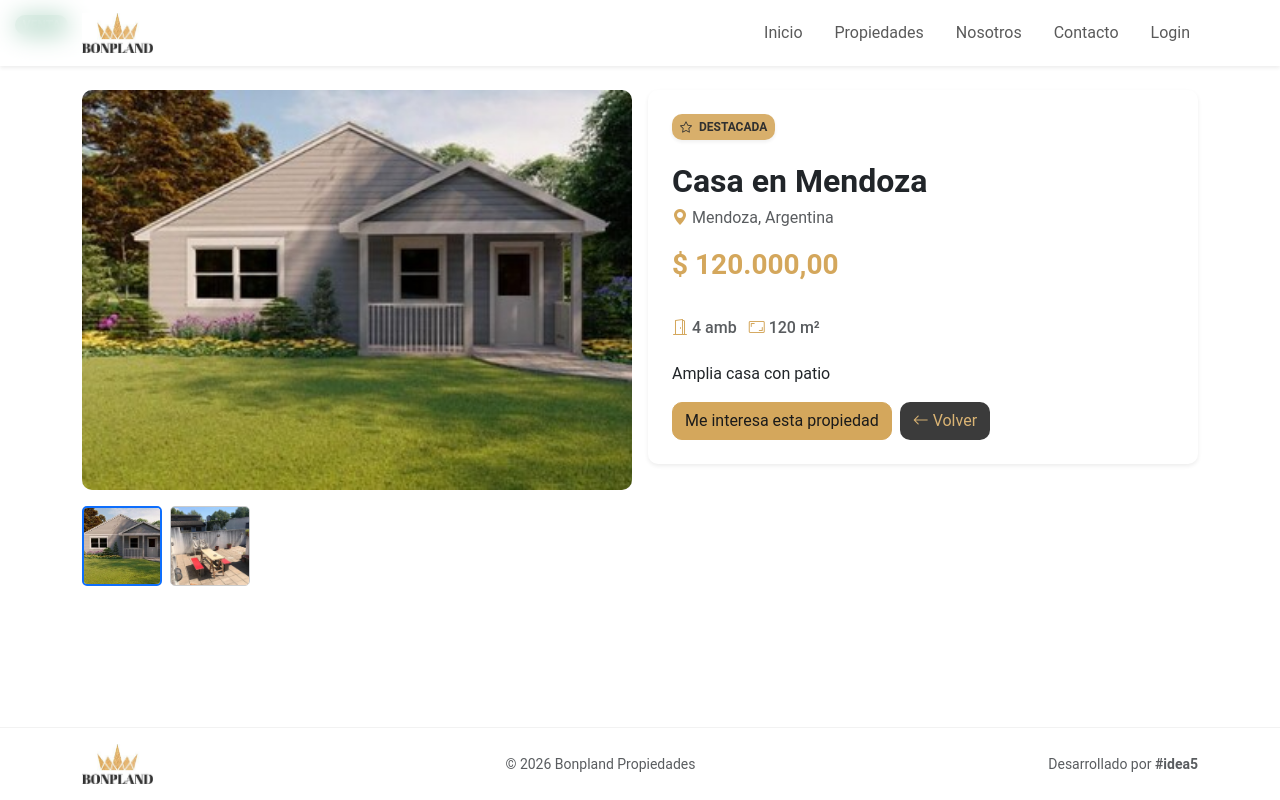
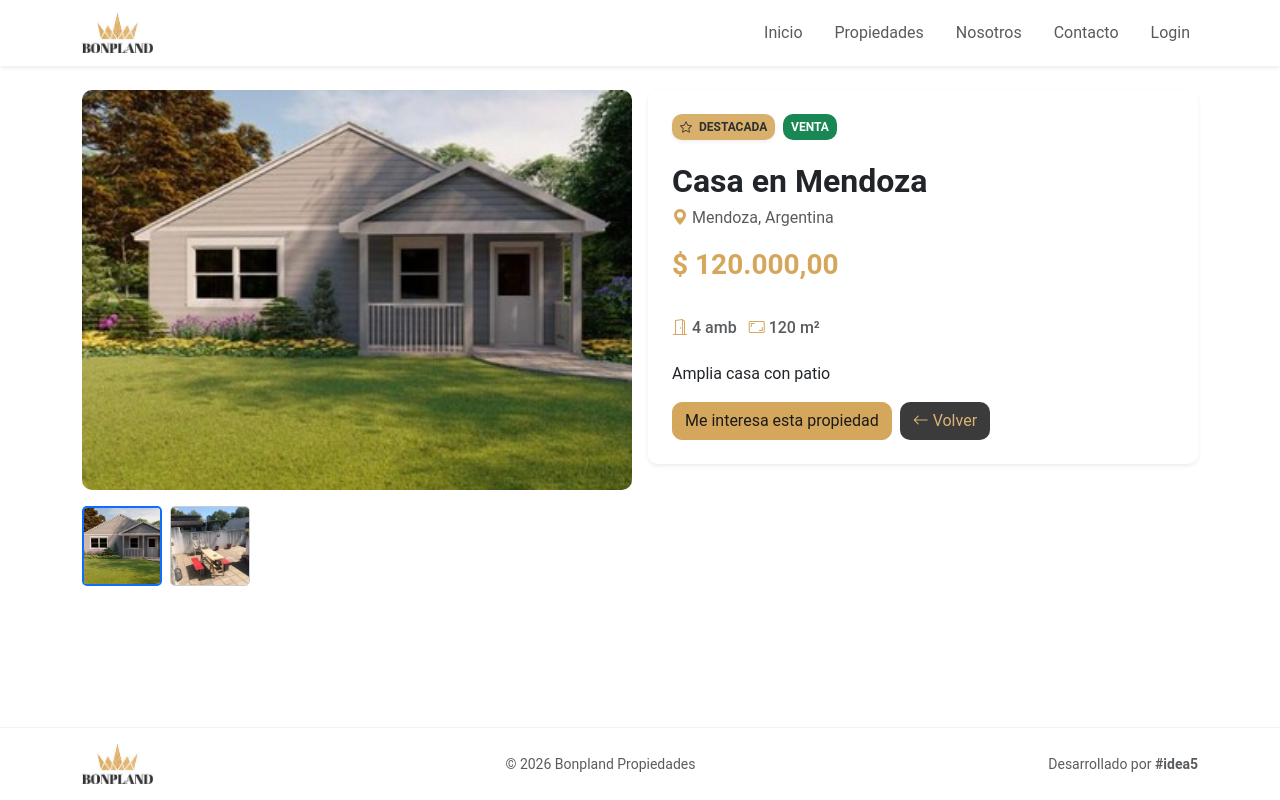
Before and after one commit to ali-zunega/project_bonpland, a React (Vite) app in the folder frontend/: page /properties/1 in a window 1280 px wide. Built offline with nearby package versions, Linux system fonts and the light colour scheme.

Commit message:
fix badge-type position

```diff
--- a/frontend/src/components/FeaturedProperty/FeaturedProperty.css
+++ b/frontend/src/components/FeaturedProperty/FeaturedProperty.css
@@ -39,18 +39,6 @@
 .featured-image-container {
     position: relative;
 }
-
-.badge-type {
-    position: absolute;
-    top: 15px;
-    left: 15px;
-    padding: 6px 12px;
-    border-radius: 8px;
-    font-size: 0.75rem;
-    font-weight: bold;
-    color: #fff;
-}
-
 
 /* Contenido ordenado */
 .featured-body {
--- a/frontend/src/components/FeaturedProperty/FeaturedProperty.jsx
+++ b/frontend/src/components/FeaturedProperty/FeaturedProperty.jsx
@@ -20,11 +20,6 @@
       {/* Imagen */}
       <div className="featured-image-container">
         <img src={imageUrl} alt={property.title} className="featured-image" />
-
-        {/* Badge sobre imagen */}
-        <span className={`badge-type ${isSale ? "sale" : "rent"}`}>
-          {propertyType}
-        </span>
       </div>
 
       {/* Contenido */}
@@ -35,6 +30,12 @@
           <p className="featured-location">
             {property.city}, {property.country}
           </p>
+
+          <span
+            className={`badge badge-soft badge-type ${isSale ? "sale" : "rent"}`}
+          >
+            {propertyType}
+          </span>
 
           <p className="featured-price">$ {property.price}</p>
         </div>
```
